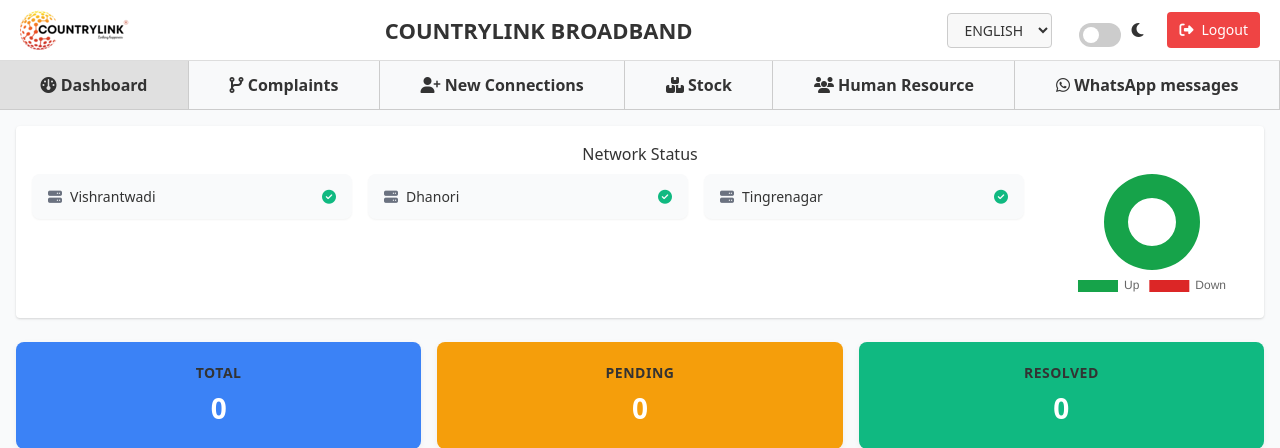
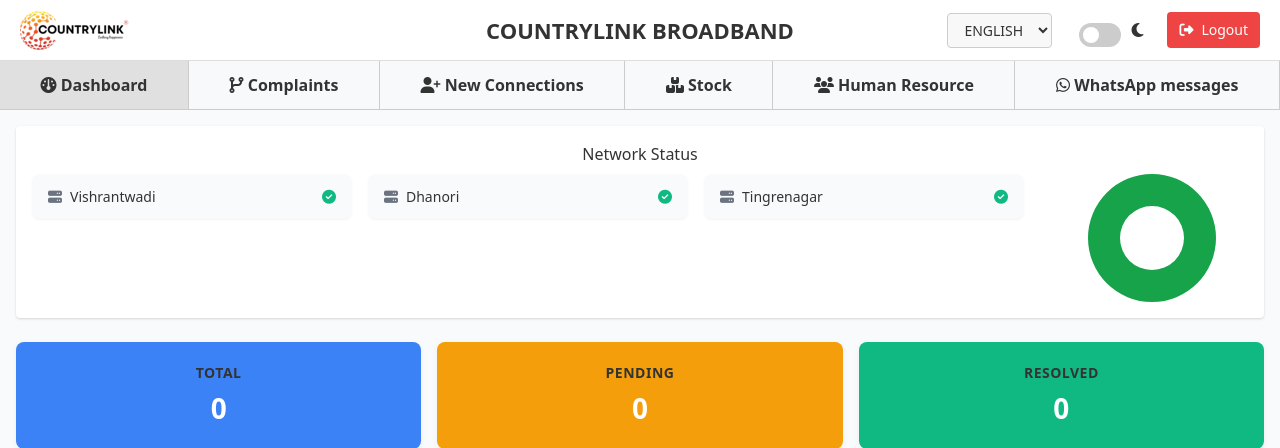
Before and after one commit to Suraj27251/complaint-management-system, a Flask app: page / in a window 1280 px wide. Shown: the top 448 px of the page. Run offline with Flask 3, Linux system fonts and the light colour scheme; the visitor is signed in with stand-in values (Sample User, id 1); data that the repository does not hold is empty.

Commit message:
Remove network chart labels and center header title

```diff
--- a/static/css/styles.css
+++ b/static/css/styles.css
@@ -21,6 +21,7 @@ h1, h2 {
     background-color: #ffffff;
     border-bottom: 1px solid #ddd;
     flex-wrap: wrap;
+    position: relative;
 }
 
 .header .logo {
@@ -35,7 +36,9 @@ h1, h2 {
 }
 
 .header .title {
-    flex: 1;
+    position: absolute;
+    left: 50%;
+    transform: translateX(-50%);
     text-align: center;
     font-size: 22px;
     font-weight: bold;
--- a/templates/dashboard.html
+++ b/templates/dashboard.html
@@ -257,7 +257,6 @@
     const networkChart = new Chart(networkCtx, {
         type: 'doughnut',
         data: {
-            labels: ['Up', 'Down'],
             datasets: [{
                 data: [0, 0],
                 backgroundColor: ['#16A34A', '#DC2626'],
@@ -268,7 +267,7 @@
             maintainAspectRatio: false,
             plugins: {
                 legend: {
-                    position: 'bottom'
+                    display: false
                 }
             }
         }
```
